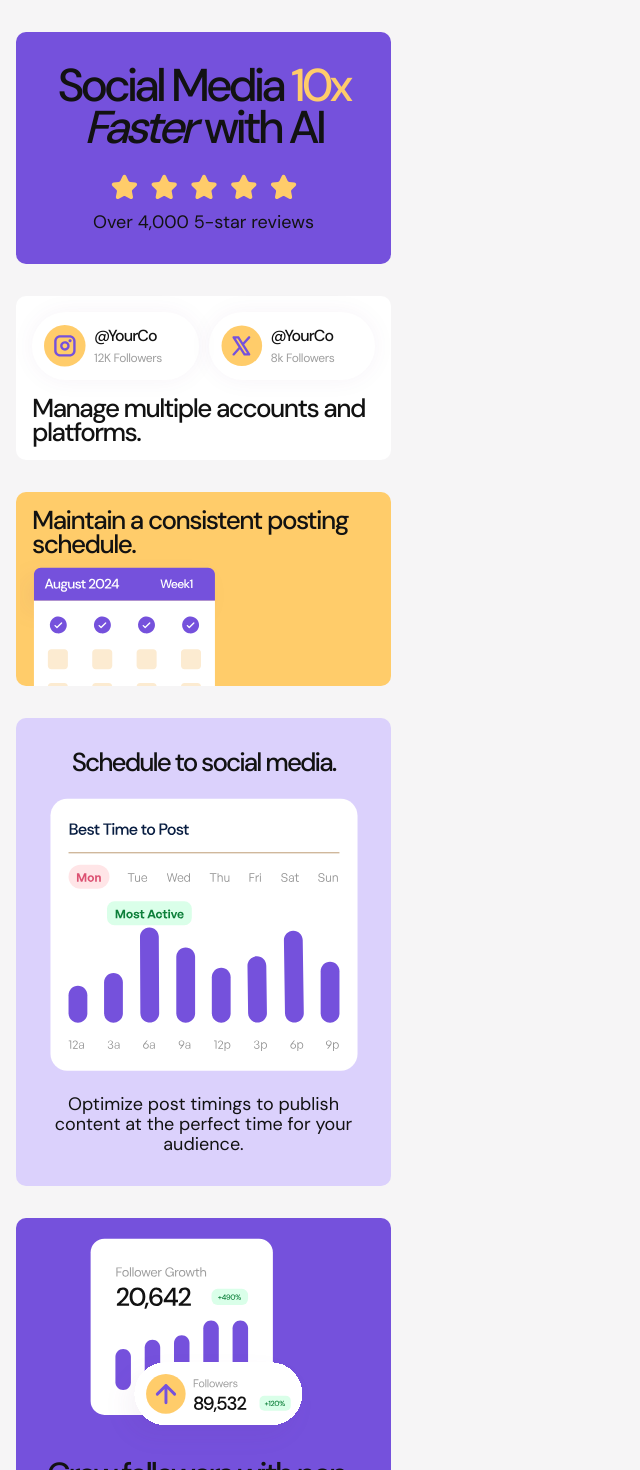
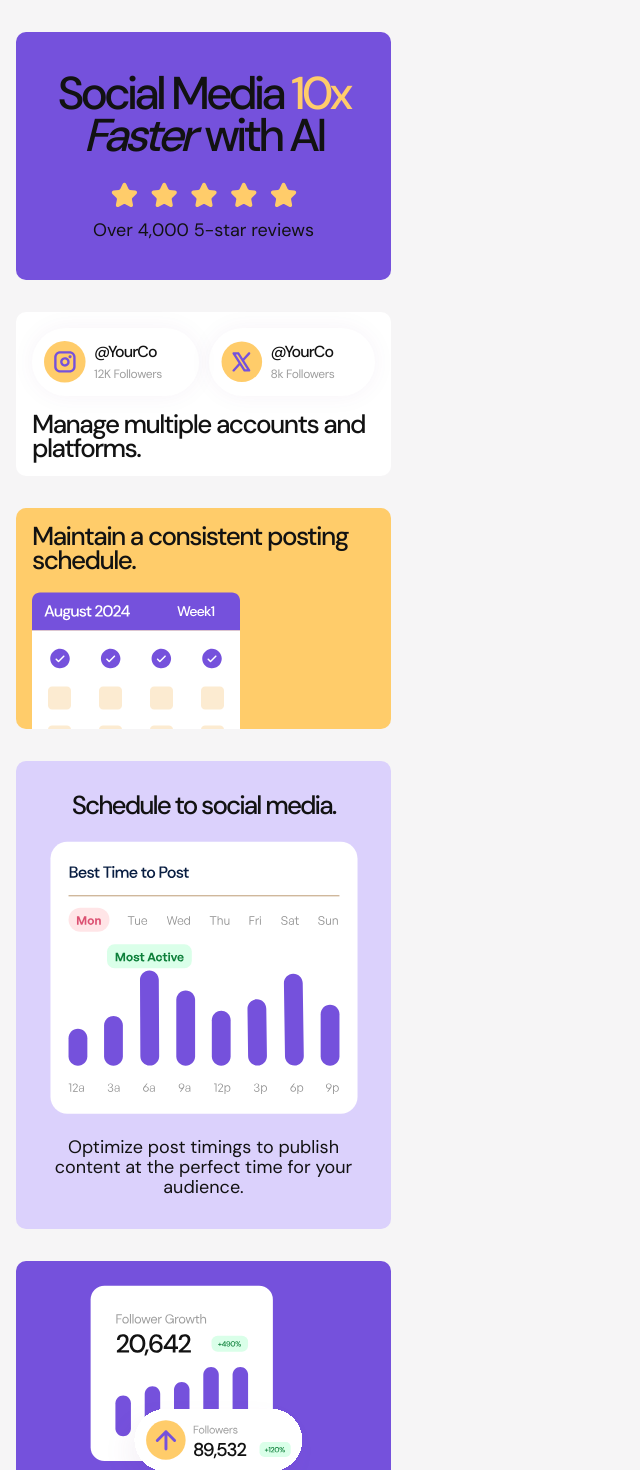
Before and after one commit to sorengrey/Frontend-Mentor-Bento-Grid, a Next.js app in the folder frontend-mentor-bento-grid/: page / in a window 1280 px wide. Shown: the top 1470 px of the page, without its empty margins (0-640 px from the left). Built offline with nearby package versions, Linux system fonts and the light colour scheme.

Commit message:
Fixed image widths, spacing
Spacing changes and image size fixes

```diff
--- a/frontend-mentor-bento-grid/src/app/page.js
+++ b/frontend-mentor-bento-grid/src/app/page.js
@@ -4,10 +4,10 @@ export default function Home() {
   return (
     <div className="min-h-screen py-[32px] px-[16px] bg-[#F6F5F6]">
       <div className="grid grid-cols-1 max-w-[375px] items-center justify-items-center gap-[32px] margin-auto">
-        <div className="flex flex-col text-preset-1 text-[46px] p-[32px] bg-purple-500 inline-block text-center justify-items-center rounded-[10px] w-full">
+        <div className="flex flex-col text-preset-1 text-[46px] py-[40px] px-[32px] bg-purple-500 inline-block text-center justify-items-center rounded-[10px] w-full">
           Social Media
           <div className="flex text-yellow-500 inline"> 10x </div>
-          <i className="mr-[10px]">Faster</i>with AI
+          <i className="mr-[11px]">Faster</i>with AI
           <div className="mt-[24px] mb-[8px]">
             <Image src="/stars.svg" alt="five stars" width="192" height="32" />
           </div>
@@ -50,13 +50,14 @@ export default function Home() {
 
         <div className="bg-yellow-500 rounded-[10px] pt-[16px] px-[16px] w-full text-[26px] font-medium leading-[24px] tracking-[-0.06em] text-black">
           Maintain a consistent posting schedule.
-          <Image
-            src="/calendar.svg"
-            alt="calendar"
-            width="208"
-            height="157"
-            className="ml-[-12px]"
-          />
+          <div className="h-[157px] w-[208px] pt-[20px]">
+            <Image
+              src="/calendar.svg"
+              alt="calendar"
+              width={208}
+              height={157}
+            />
+          </div>
         </div>
 
         <div className="bg-purple-100 rounded-[10px] p-[32px] text-black text-center justify-items-center w-full">
@@ -72,8 +73,8 @@ export default function Home() {
           </div>
         </div>
 
-        <div className="bg-purple-500 text-center rounded-[10px] p-[20px] text-preset-3 w-full">
-          <div className="justify-items-center ">
+        <div className="bg-purple-500 text-center rounded-[10px] p-[24px] text-preset-3 w-full">
+          <div className="justify-items-center">
             <Image
               src="/chart.svg"
               alt="growth chart"
```
Also changed, not shown: frontend-mentor-bento-grid/public/calendar.svg.
